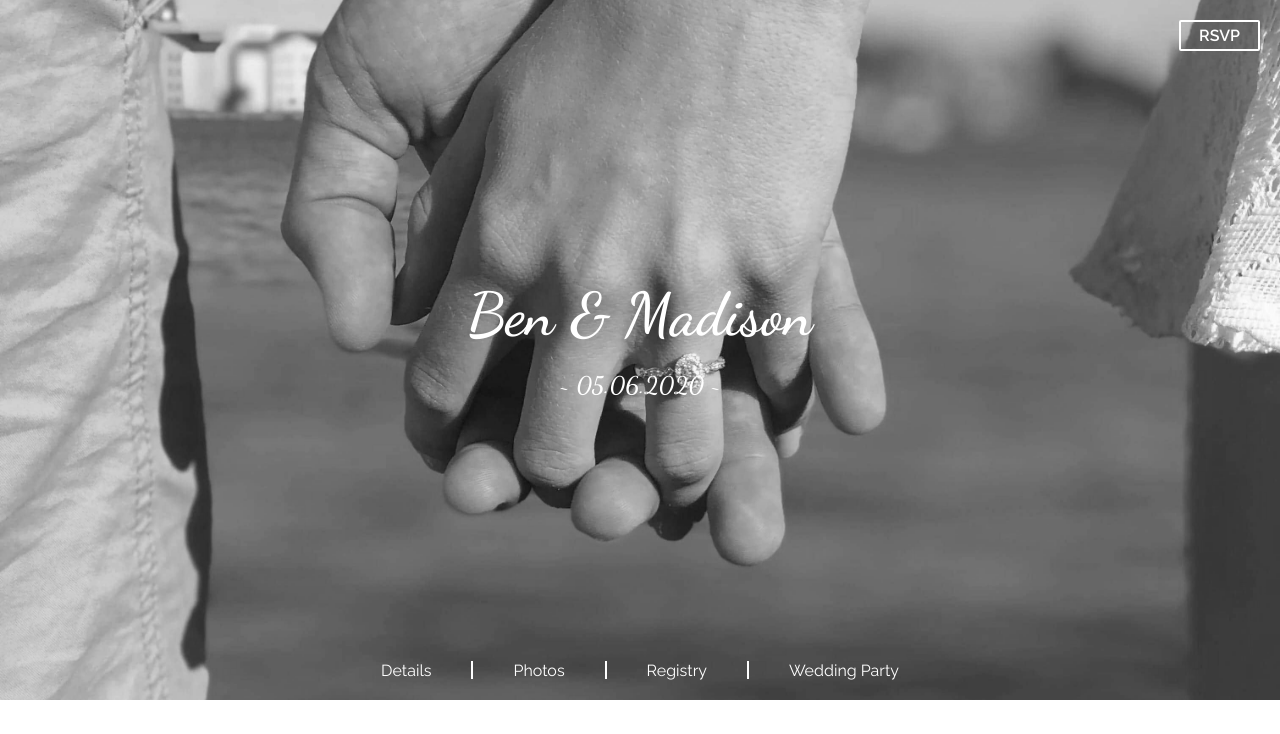
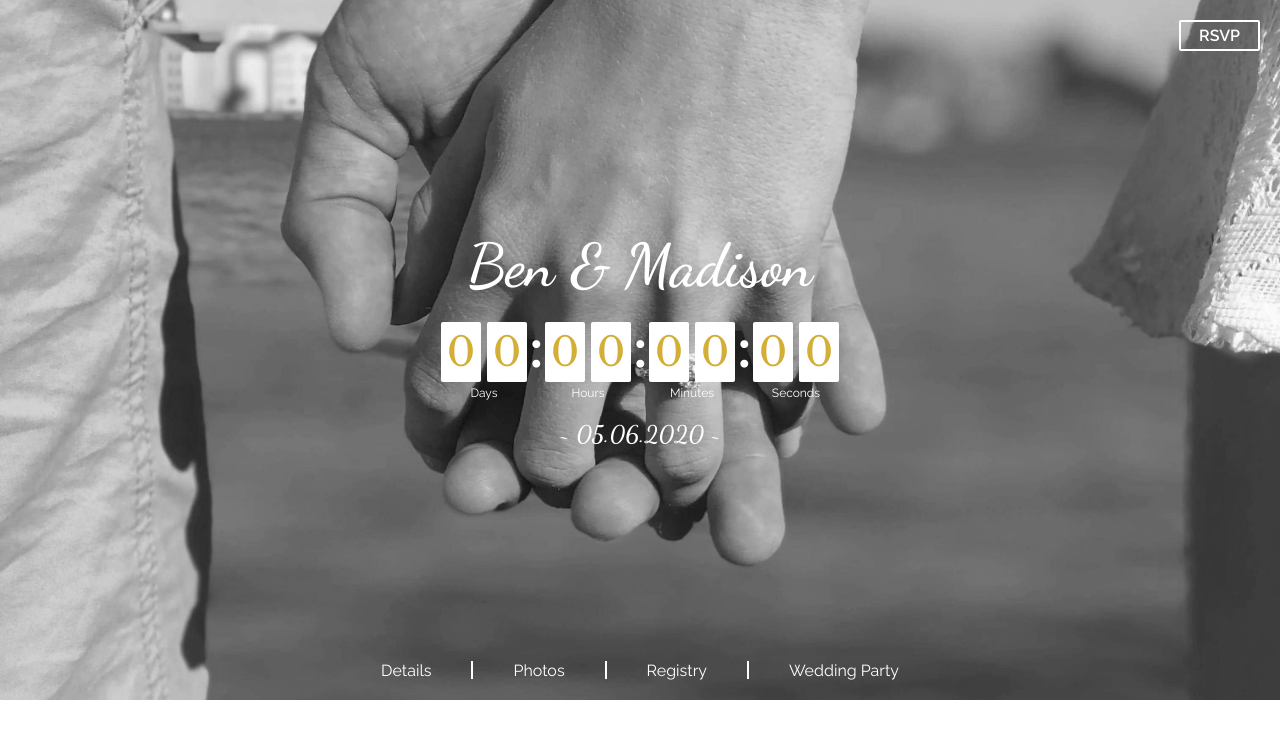
Before and after one commit to benlammers/unite-frontend, a React (Create React App) app: page / in a window 1280 px wide. Shown: the top 734 px of the page. Built offline with nearby package versions, Linux system fonts and the light colour scheme; no server answers.

Commit message:
Readd Timer to Banner

```diff
--- a/src/components/Home/Banner/Banner.jsx
+++ b/src/components/Home/Banner/Banner.jsx
@@ -2,7 +2,7 @@ import React from 'react'
 import { Link as ScrollLink} from 'react-scroll'
 import { Link as RouterLink} from 'react-router-dom'
 
-// import Timer from '../Timer/Timer'
+import Timer from '../Timer/Timer'
 
 import './Banner.scss'
 
@@ -16,7 +16,7 @@ const Banner = () => {
 
          <div className="banner__content">
             <h1 className="banner__names">Ben &amp; Madison</h1>
-            {/* <Timer /> */}
+            <Timer />
             <h1 className="banner__date heading-secondary">~ 05.06.2020 ~</h1>
          </div>
 
```
